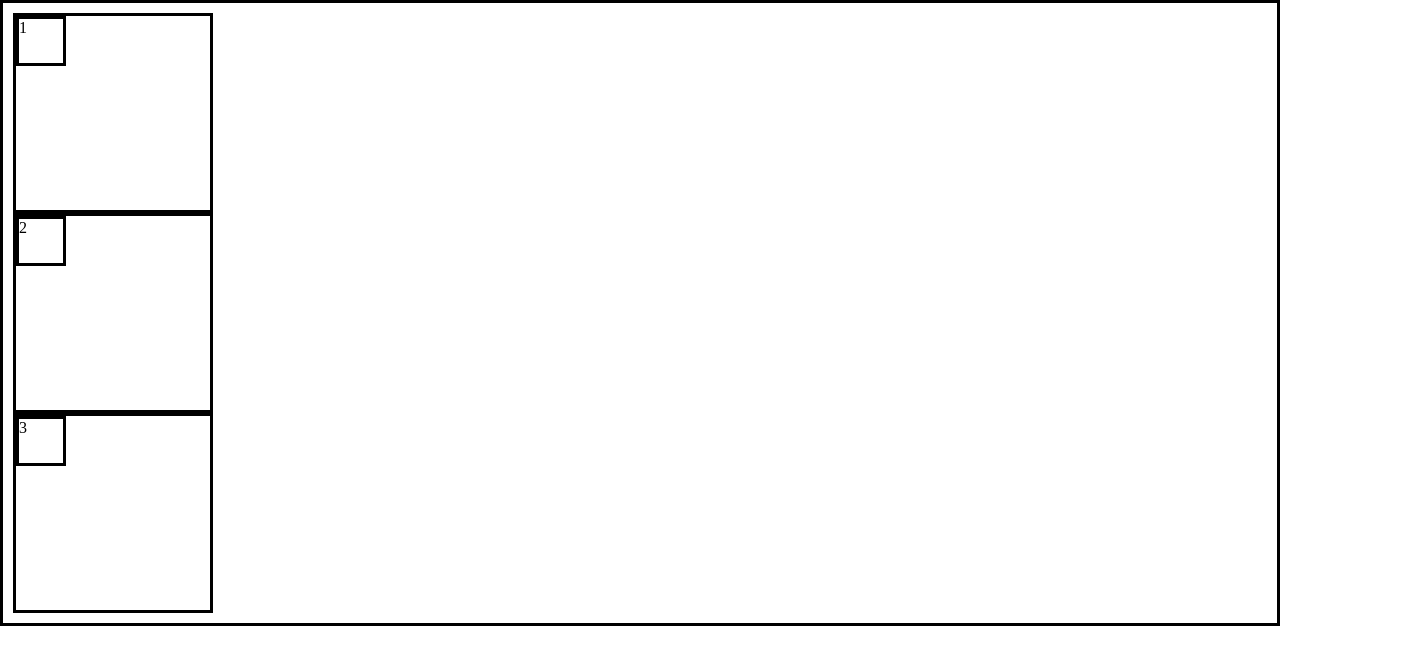
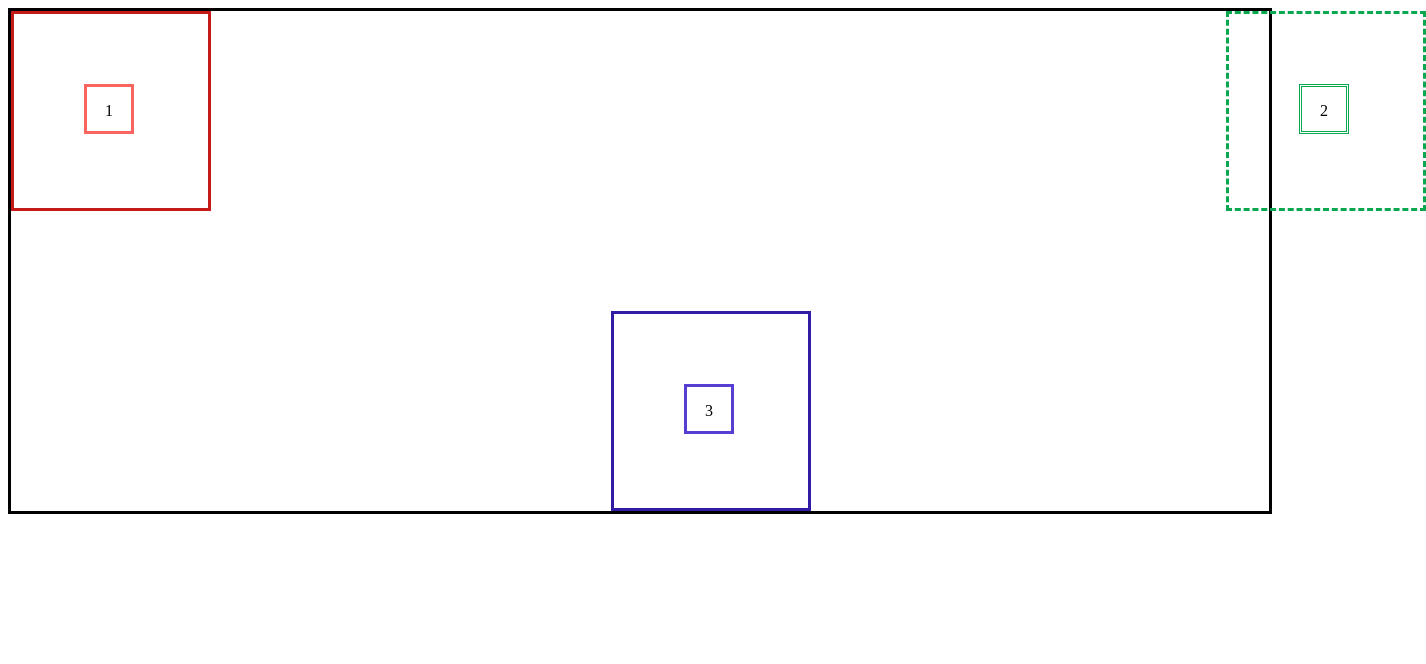
Before and after one commit to Psikman/FRONT-END, a plain HTML site: page AULA11 - Modelo Caixa/modelocaixa.html in a window 1280 px wide. Shown: the whole page, 1426 px wide, since content can reach past the window. Drawn offline with Linux system fonts and the light colour scheme.

Commit message:
Atualizacao 15112021

```diff
--- /dev/null
+++ b/AULA11 - Modelo Caixa/css/style.css
@@ -0,0 +1,68 @@
+*{
+    margin:50;
+    border: 0;
+    padding: 0;
+    box-sizing: border-box;
+  }
+
+  body{
+    border: solid black;
+    width: 400;
+    height: 200;
+
+  }
+  #Corpo{
+    margin: 100px;
+
+  }
+  .Embaixo{
+    border: solid rgb(52, 27, 165);
+    width: 200px;
+    height: 200px;
+    margin: 100px 0px -100px 500px;
+    position: relative;
+  }
+
+  .Esquerda{
+    border: solid rgb(196, 26, 26);
+    width: 200px;
+    height: 200px;
+    margin: -100px 100px 70px -100px;
+    position: relative;
+  }
+
+  .Direita{
+    border: dashed rgb(9, 167, 80);
+    width: 200px;
+    height: 200px;
+    margin: -270px 1px 0px 1115px;
+    position: relative;
+  }
+
+  #um{
+    border: solid rgba(250, 20, 12, 0.651);
+    width: 50px;
+    height: 50px;
+    padding: 15px;
+    text-align: center;
+    margin: 70px 70px;
+  }
+
+  #dois{
+    border: double rgb(9, 167, 80);
+    width: 50px;
+    height: 50px;
+    padding: 15px;
+    font: bold;
+    text-align: center;
+    margin: 70px 70px;
+  }
+
+  #tres{
+    border: solid rgba(35, 6, 197, 0.767);
+    width: 50px;
+    height: 50px;
+    padding: 15px;
+    text-align: center;
+    margin: 70px 70px;
+  }
--- a/AULA11/modelocaixa.html
+++ b/AULA11 - Modelo Caixa/modelocaixa.html
@@ -12,12 +12,12 @@ Quando houver o scroll do mouse, a caixa que está no centro da tela, deverá fi
 </head>
 <body>
   <div id="Corpo">
-    <div class="Direita">
+    <div class="Esquerda">
       <div id = "um">
         1
       </div>
     </div>
-    <div class="Esquerda">
+    <div class="Direita">
         <div id = "dois">
         2
       </div>
--- a/AULA11/css/style.css
+++ /dev/null
@@ -1,50 +0,0 @@
-*{
-    margin: 0;
-    border: 0;
-    padding: 0;
-    box-sizing: border-box;
-  }
-  body{
-    border: solid black;
-    width: 400;
-    height: 200;
-
-  }
-  #Corpo{
-    margin: 10px;
-
-  }
-  .Esquerda{
-    border: solid black;
-    width: 200px;
-    height: 200px;
-
-  }
-  .Direita{
-    border: solid black;
-    width: 200px;
-    height: 200px;
-  }
-  .Embaixo{
-    border: solid black;
-    width: 200px;
-    height: 200px;
-  }
-
-  #um{
-    border: solid black;
-    width: 50px;
-    height: 50px;
-  }
-
-  #dois{
-    border: solid black;
-    width: 50px;
-    height: 50px;
-  }
-
-  #tres{
-    border: solid black;
-    width: 50px;
-    height: 50px;
-  }
```
Also changed, not shown: AULA8/CSS/style.css (+9 -5 lines), AULA8/index.html (+1 -1 lines).
